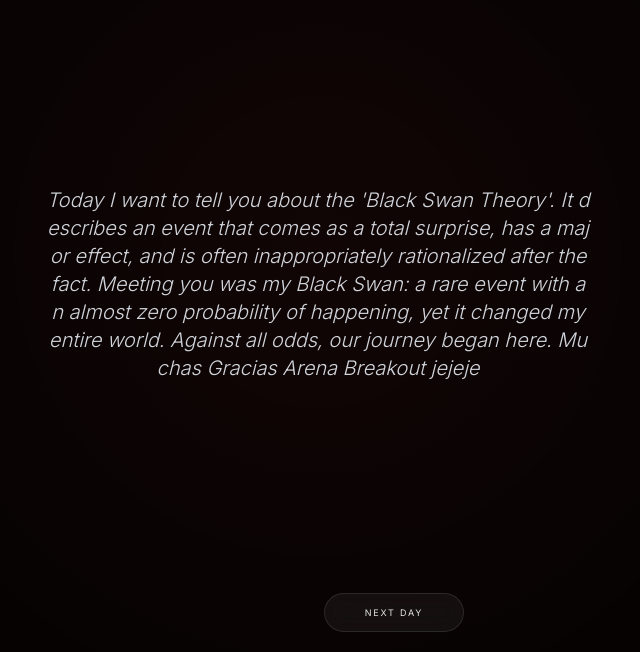
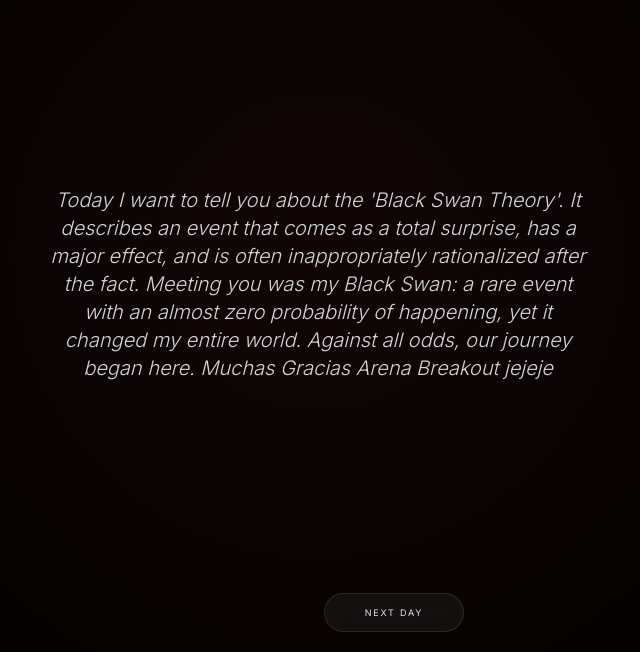
Before and after one commit to fabianpro2018/primer_mes, a plain HTML site: page index.html in a window 1280 px wide. Shown: the part 148-800 px from the top of the page, without its empty margins (322-962 px from the left). Drawn offline with nearby package versions, Linux system fonts and the light colour scheme; a web font is replaced by a local one.

Commit message:
Update index.html

```diff
--- a/index.html
+++ b/index.html
@@ -58,7 +58,7 @@
             align-items: center;
             justify-content: center;
             overflow-y: auto;
-            margin: 20px 0;
+            margin: 10px 0;
             scrollbar-width: none; /* Firefox */
         }
         main::-webkit-scrollbar { display: none; } /* Chrome/Safari */
@@ -99,11 +99,12 @@
             transform: scale(0.98);
         }
 
-        /* Corrección para textos largos y strings infinitos */
+        /* CORRECCIÓN: Salta palabras completas pero maneja strings largos si es necesario */
         #message-text {
             width: 100%;
-            word-break: break-all; /* Rompe palabras largas forzosamente */
-            overflow-wrap: break-word;
+            overflow-wrap: break-word; /* Salta palabras completas */
+            word-wrap: break-word;
+            word-break: normal; /* No corta palabras a la mitad */
             white-space: pre-wrap;
             text-align: center;
         }
```
